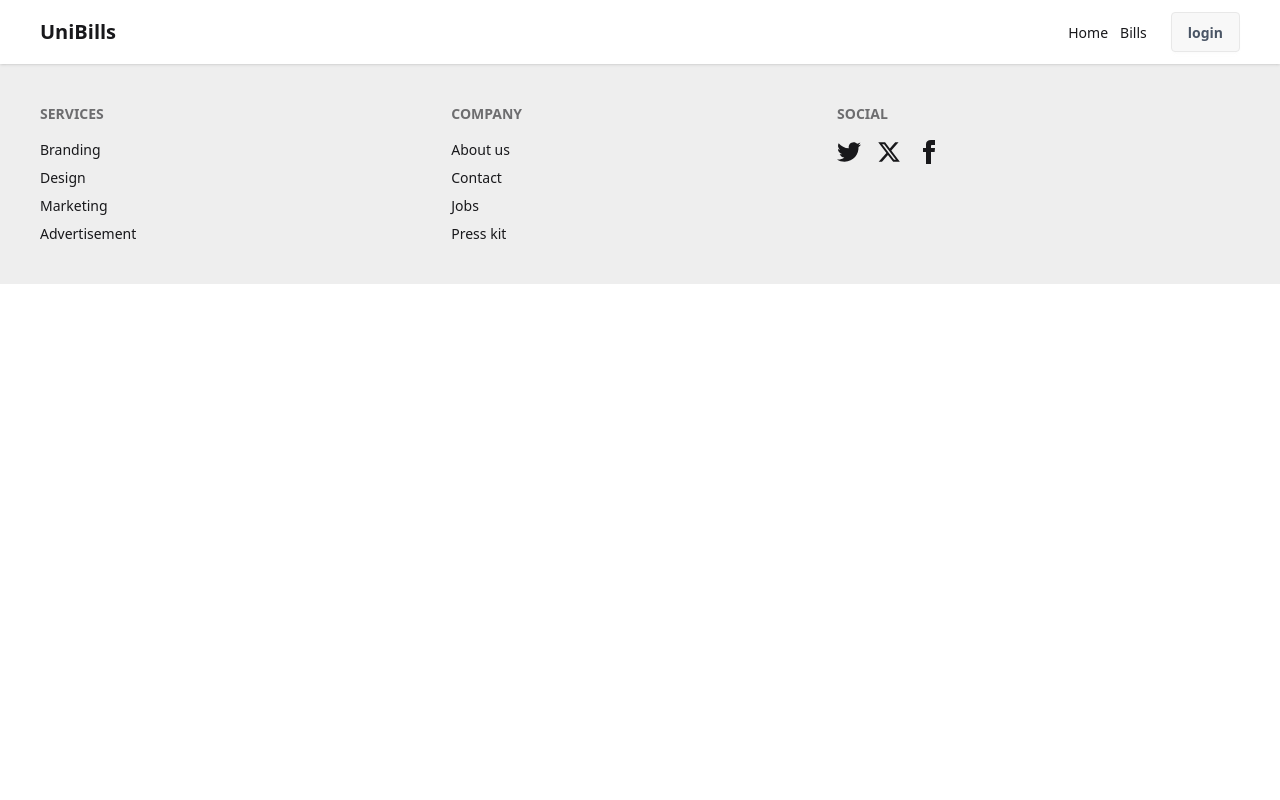
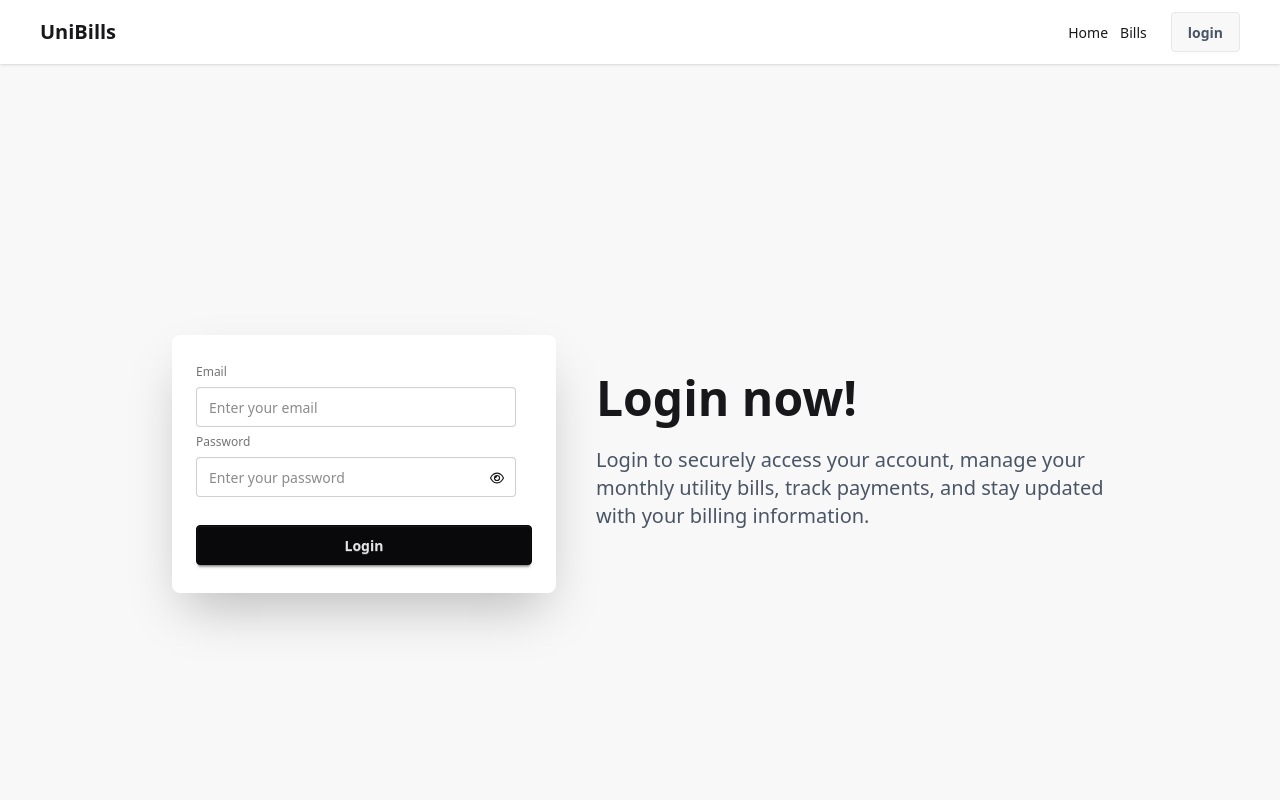
Before and after one commit to Mohammad-ali-05/uni-bills-client, a React (Vite) app: page /login in a window 1280 px wide. Shown: the top 800 px of the page. Built offline with nearby package versions, Linux system fonts and the light colour scheme; no server answers.

Commit message:
Completed login page and its funcationality

```diff
--- a/src/components/Navbar.jsx
+++ b/src/components/Navbar.jsx
@@ -4,23 +4,39 @@ import AuthContext from "../contexts/AuthContext";
 import Login from "../pages/Login";
 
 const Navbar = () => {
-  const {user} = useContext(AuthContext);
+  const { user, logoutUser } = useContext(AuthContext);
 
   const links = (
     <>
-      <NavLink to={"/"} className={({isActive})=> isActive ? `underline` : ``}>
+      <NavLink
+        to={"/"}
+        className={({ isActive }) => (isActive ? `underline` : ``)}>
         <li className="font-medium">Home</li>
       </NavLink>
-      <NavLink to={"/bills"} className={({isActive})=> isActive ? `underline` : ``}>
+      <NavLink
+        to={"/bills"}
+        className={({ isActive }) => (isActive ? `underline` : ``)}>
         <li className="font-medium">Bills</li>
       </NavLink>
       {user && (
-        <NavLink to={"/my-pay-bills"} className={({isActive})=> isActive ? `underline` : ``}>
+        <NavLink
+          to={"/my-pay-bills"}
+          className={({ isActive }) => (isActive ? `underline` : ``)}>
           <li className="font-medium">My pay bills</li>
         </NavLink>
       )}
     </>
   );
+
+  const handleLogout = () => {
+    logoutUser()
+      .then((result) => {
+        console.log(result);
+      })
+      .catch((error) => {
+        console.log(error);
+      });
+  };
 
   return (
     <div>
@@ -50,7 +66,9 @@ const Navbar = () => {
               {links}
             </ul>
           </div>
-          <Link to={"/"} className="text-xl font-bold">UniBills</Link>
+          <Link to={"/"} className="text-xl font-bold">
+            UniBills
+          </Link>
         </div>
         <div className="navbar-end gap-2 lg:gap-5">
           <div className="navbar-end hidden lg:flex">
@@ -74,17 +92,17 @@ const Navbar = () => {
                 tabIndex={0}
                 className="menu menu-sm dropdown-content bg-white absolute rounded-box z-1 mt-3 w-52 p-2 shadow">
                 <li>
-                  <a className="justify-between">
-                    Profile
-                  </a>
+                  <a className="justify-between">Profile</a>
                 </li>
                 <li>
-                  <a>Logout</a>
+                  <p onClick={handleLogout}>Logout</p>
                 </li>
               </ul>
             </div>
           ) : (
-            <Link to={"/login"} className="btn text-gray-600">login</Link>
+            <Link to={"/login"} className="btn text-gray-600">
+              login
+            </Link>
           )}
         </div>
       </div>
--- a/src/pages/Login.jsx
+++ b/src/pages/Login.jsx
@@ -1,11 +1,79 @@
-import React from 'react';
+import React, { useContext, useState } from "react";
+import { FaRegEye, FaRegEyeSlash } from "react-icons/fa6";
+import AuthContext from "../contexts/AuthContext";
 
 const Login = () => {
-    return (
-        <div>
+  const { loginUser } = useContext(AuthContext);
+  const [showPassword, setShowPassword] = useState(false);
+  const [errorMessage, setErrorMessage] = useState("");
 
+  const handleLogin = (e) => {
+    e.preventDefault();
+    const email = e.target.elements.email.value;
+      const password = e.target.elements.password.value;
+
+      loginUser(email, password).then((result) => {
+          console.log(result)
+      }).catch((error) =>{
+          console.log(error.message)
+          if (error.message === "Firebase: Error (auth/invalid-credential).") {
+              setErrorMessage("Invalid email or password")
+          }
+      })
+
+  };
+
+  return (
+    <div>
+      <div className="hero bg-base-200 min-h-screen">
+        <div className="hero-content flex-col lg:flex-row-reverse gap-10 w-full">
+          <div className="text-center lg:text-left">
+            <h1 className="text-5xl font-semibold">Login now!</h1>
+            <p className="text-xl text-gray-600 max-w-lg w-full py-6">
+              Login to securely access your account, manage your monthly utility
+              bills, track payments, and stay updated with your billing
+              information.
+            </p>
+          </div>
+          <div className="card bg-base-100 w-full max-w-sm shrink-0 shadow-2xl">
+            <div className="card-body">
+              <form onSubmit={handleLogin}>
+                <fieldset className="fieldset">
+                  {/* Email */}
+                  <label className="label">Email</label>
+                  <input
+                    type="email"
+                    name="email"
+                    className="input"
+                    placeholder="Enter your email"
+                  />
+                  {/* Password */}
+                  <label className="label">Password</label>
+                  <div className="relative">
+                    <input
+                      type={showPassword ? "text" : "password"}
+                      name="password"
+                      className="input"
+                      placeholder="Enter your password"
+                    />
+                    <p
+                      onClick={() => setShowPassword(!showPassword)}
+                      className="absolute top-3.5 right-7 z-10 text-sm">
+                      {showPassword ? <FaRegEyeSlash /> : <FaRegEye />}
+                    </p>
+                  </div>
+                  <div className="text-red-600">
+                    {errorMessage && <p>{errorMessage}</p>}
+                  </div>
+                  <button className="btn btn-neutral mt-4">Login</button>
+                </fieldset>
+              </form>
+            </div>
+          </div>
         </div>
-    );
+      </div>
+    </div>
+  );
 };
 
 export default Login;
--- a/src/pages/Register.jsx
+++ b/src/pages/Register.jsx
@@ -118,7 +118,7 @@ const Register = () => {
                     />
                     <p
                       onClick={() => setShowPassword(!showPassword)}
-                      className="absolute top-3.5 right-7 text-sm">
+                      className="absolute top-3.5 right-7 z-10 text-sm">
                       {showPassword ? <FaRegEyeSlash /> : <FaRegEye />}
                     </p>
                   </div>
--- a/src/router/PublicRoute.jsx
+++ b/src/router/PublicRoute.jsx
@@ -1,6 +1,11 @@
-import React from 'react';
+import React, { useContext } from 'react';
+import AuthContext from '../contexts/AuthContext';
 
 const PublicRoute = () => {
+    const {user} = useContext(AuthContext)
+
+
+
     return (
         <div>
 
```
